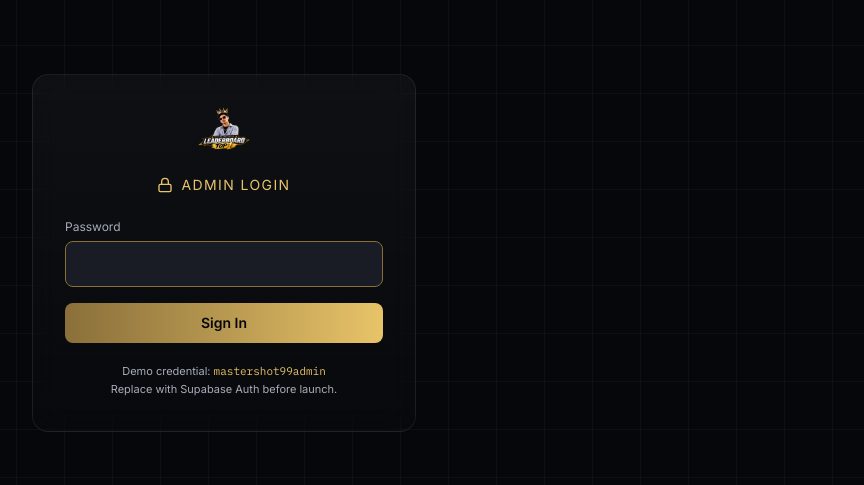
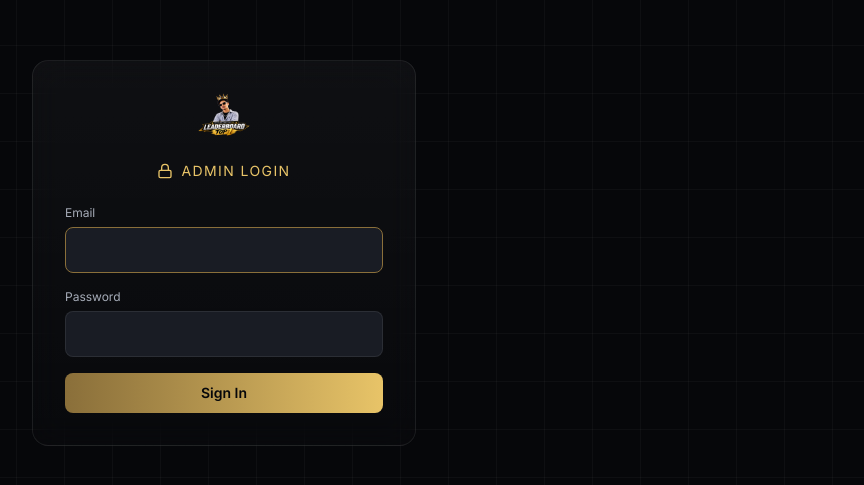
Before and after one commit to ahmedalinahid243-beep/mastershot99-website, a React (Vite) app: page /admin/login in a window 1280 px wide. Shown: the part 147-632 px from the top of the page, without its empty margins (416-1280 px from the left). Built offline with nearby package versions, Linux system fonts and the light colour scheme.

Commit message:
Update AdminLogin.tsx

```diff
--- a/src/admin/AdminLogin.tsx
+++ b/src/admin/AdminLogin.tsx
@@ -1,22 +1,28 @@
 import { useState } from "react";
 import { useNavigate } from "react-router-dom";
 import { Lock } from "lucide-react";
-import { useAdminAuth, DEMO_PASSWORD } from "./AdminAuth";
+import { useAdminAuth } from "./AdminAuth";
 import { useContent } from "../store/ContentContext";
 
 export default function AdminLogin() {
   const { login } = useAdminAuth();
   const { content } = useContent();
+  const [email, setEmail] = useState("");
   const [password, setPassword] = useState("");
-  const [error, setError] = useState(false);
+  const [error, setError] = useState("");
+  const [submitting, setSubmitting] = useState(false);
   const navigate = useNavigate();
 
-  function handleSubmit(e: React.FormEvent) {
+  async function handleSubmit(e: React.FormEvent) {
     e.preventDefault();
-    if (login(password)) {
+    setSubmitting(true);
+    setError("");
+    const result = await login(email, password);
+    setSubmitting(false);
+    if (result.ok) {
       navigate("/admin");
     } else {
-      setError(true);
+      setError(result.error || "Login failed.");
     }
   }
 
@@ -35,31 +41,37 @@ export default function AdminLogin() {
         </div>
         <form onSubmit={handleSubmit} className="space-y-4">
           <div>
+            <label htmlFor="email" className="block text-xs text-ink-dim mb-1.5">Email</label>
+            <input
+              id="email"
+              type="email"
+              value={email}
+              onChange={(e) => { setEmail(e.target.value); setError(""); }}
+              className="w-full rounded-lg bg-charcoal-light border border-line px-4 py-2.5 text-ink focus:outline-none focus:border-gold-dim"
+              autoFocus
+              required
+            />
+          </div>
+          <div>
             <label htmlFor="password" className="block text-xs text-ink-dim mb-1.5">Password</label>
             <input
               id="password"
               type="password"
               value={password}
-              onChange={(e) => {
-                setPassword(e.target.value);
-                setError(false);
-              }}
+              onChange={(e) => { setPassword(e.target.value); setError(""); }}
               className="w-full rounded-lg bg-charcoal-light border border-line px-4 py-2.5 text-ink focus:outline-none focus:border-gold-dim"
-              autoFocus
+              required
             />
-            {error && <p className="mt-2 text-xs text-red">Incorrect password. Try again.</p>}
+            {error && <p className="mt-2 text-xs text-red">{error}</p>}
           </div>
           <button
             type="submit"
-            className="w-full rounded-lg bg-gradient-to-r from-gold-dim to-gold-bright py-2.5 text-sm font-semibold text-void"
+            disabled={submitting}
+            className="w-full rounded-lg bg-gradient-to-r from-gold-dim to-gold-bright py-2.5 text-sm font-semibold text-void disabled:opacity-60"
           >
-            Sign In
+            {submitting ? "Signing in..." : "Sign In"}
           </button>
         </form>
-        <p className="mt-5 text-[11px] text-ink-dim text-center leading-relaxed">
-          Demo credential: <span className="font-mono-num text-gold-bright">{DEMO_PASSWORD}</span>
-          <br />Replace with Supabase Auth before launch.
-        </p>
       </div>
     </div>
   );
```
